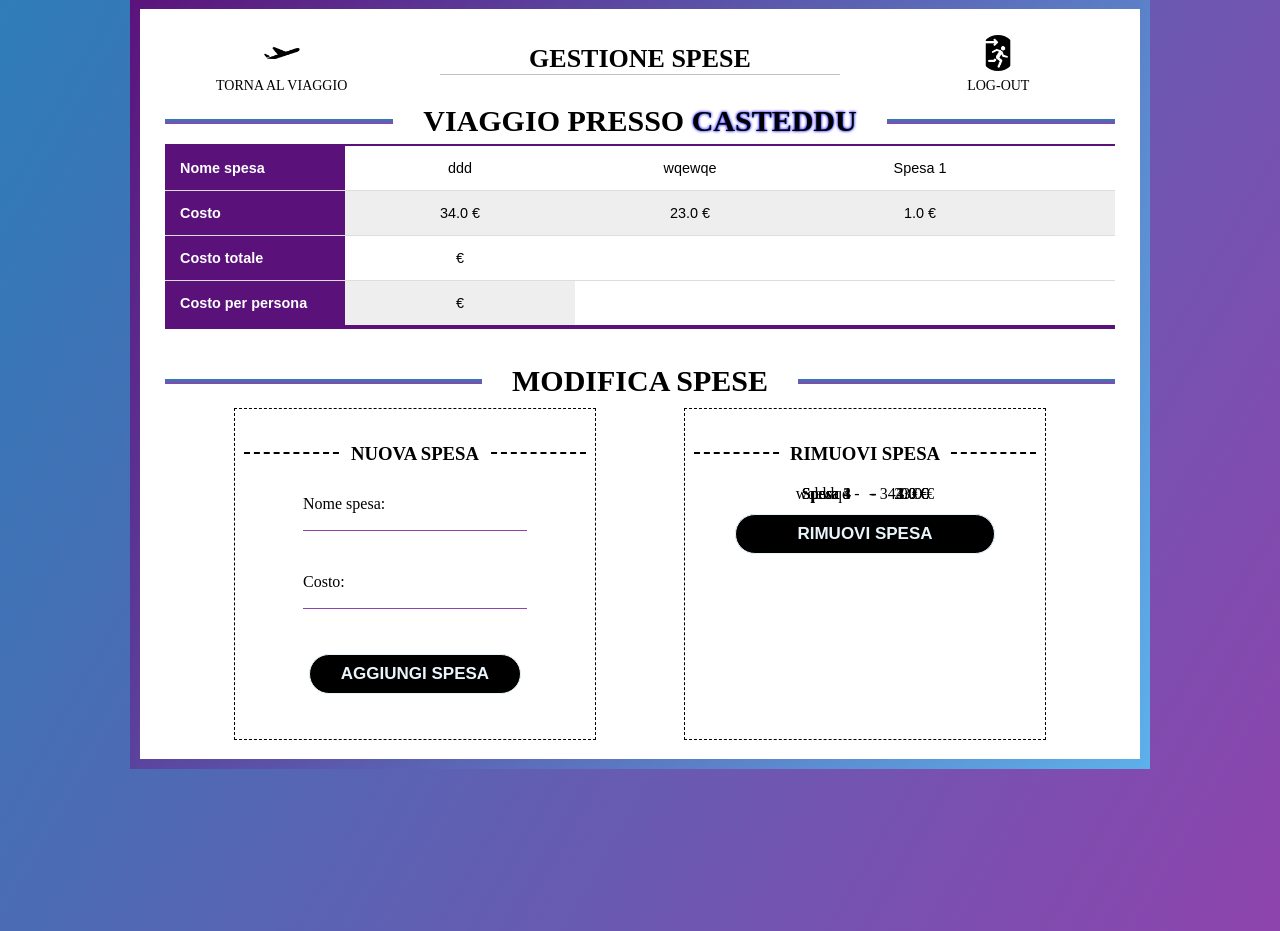
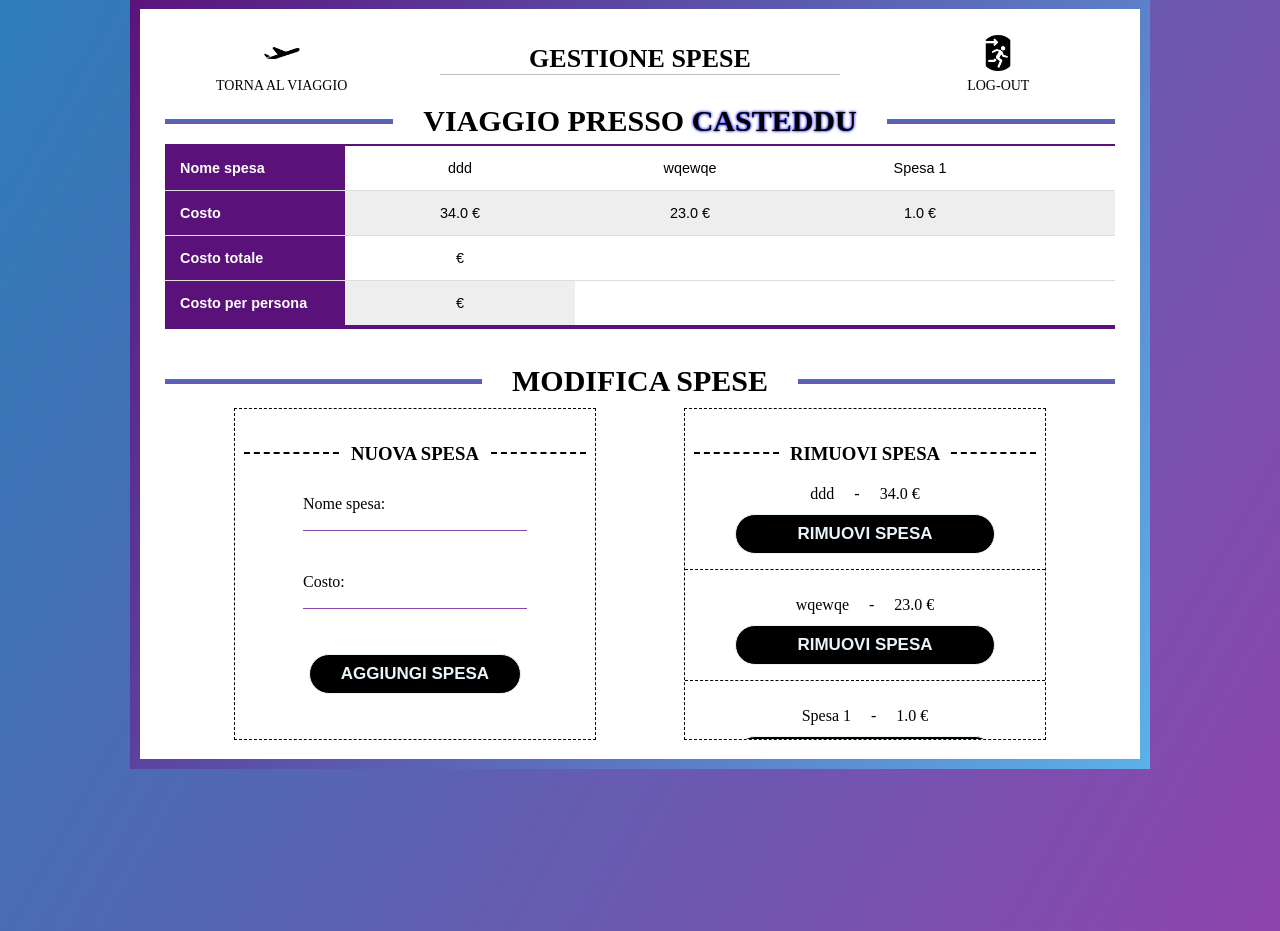
Before and after one commit to danielelurani/gruppi-di-viaggio, a Django app: template sitoProgettoIsw/organizzatoreViaggi/templates/organizzatoreViaggi/expenses.html in a window 1280 px wide. Shown: the part 163-1094 px from the top of the page. Run offline with Django 4.2, Linux system fonts and the light colour scheme; the template is opened without the code that fills it: values that come from a table or form of the project are taken from there, others are empty; data comes from the database, SQL or seed files in the repository; both versions use the stored data as it was after the commit.

Commit message:
Aggiornamento CSS pagina "expenses"
Adattamento dei codici HTML e CSS della pagina "Gestione Spese" al fronte dei cambiamenti di logica apportati precedentemente alla pagina che avevano creato un'incompatibilità del codice CSS con la pagina stessa.

```diff
--- a/sitoProgettoIsw/organizzatoreViaggi/static/css/expenses.css
+++ b/sitoProgettoIsw/organizzatoreViaggi/static/css/expenses.css
@@ -361,21 +361,31 @@
     }
 
     /* RIMOZIONE SPESA */
+    .rem-forms-c {
+        height: 85%;
+        width: 100%;
+        margin-top: 60px;
+
+        display: flex;
+        flex-direction: column;
+        overflow: auto;
+
+    }
+
     .rem-form {
-        position: absolute;
-        top: 60px;
+        height: 80px;
+        width: 100%;
+        padding-bottom: 20px;
+        margin-bottom: 10px;
+        border-bottom: dashed 1px black;
+    }
 
-        height: 80%;
-        width: 40%;
-        overflow: auto;
+    .rem-form:last-child {
+        border-bottom: none;
     }
 
     .rem-form-container {
-        display: flex;
-        flex-direction: column;
-        justify-content: center;
-
-        padding-bottom: 20px;
+        height: 80px;
     }
 
     .rem-data {
--- a/sitoProgettoIsw/organizzatoreViaggi/templates/organizzatoreViaggi/expenses.html
+++ b/sitoProgettoIsw/organizzatoreViaggi/templates/organizzatoreViaggi/expenses.html
@@ -95,6 +95,7 @@
                            <h3>RIMUOVI SPESA</h3>
                        </div>
 
+                        <div class="rem-forms-c">
                            {% for expense in expenses %}
                            <form class="rem-form" method="post" action="{% url 'removeExpense' travel.id expense.id%}">
                             {% csrf_token %}
@@ -115,5 +116,6 @@
                     </div>
                 </div>
             </div>
+        </div>
     </body>
 </html>
```
Also changed, not shown: sitoProgettoIsw/db.sqlite3. Lines whose indentation alone changed are shown as unchanged.
